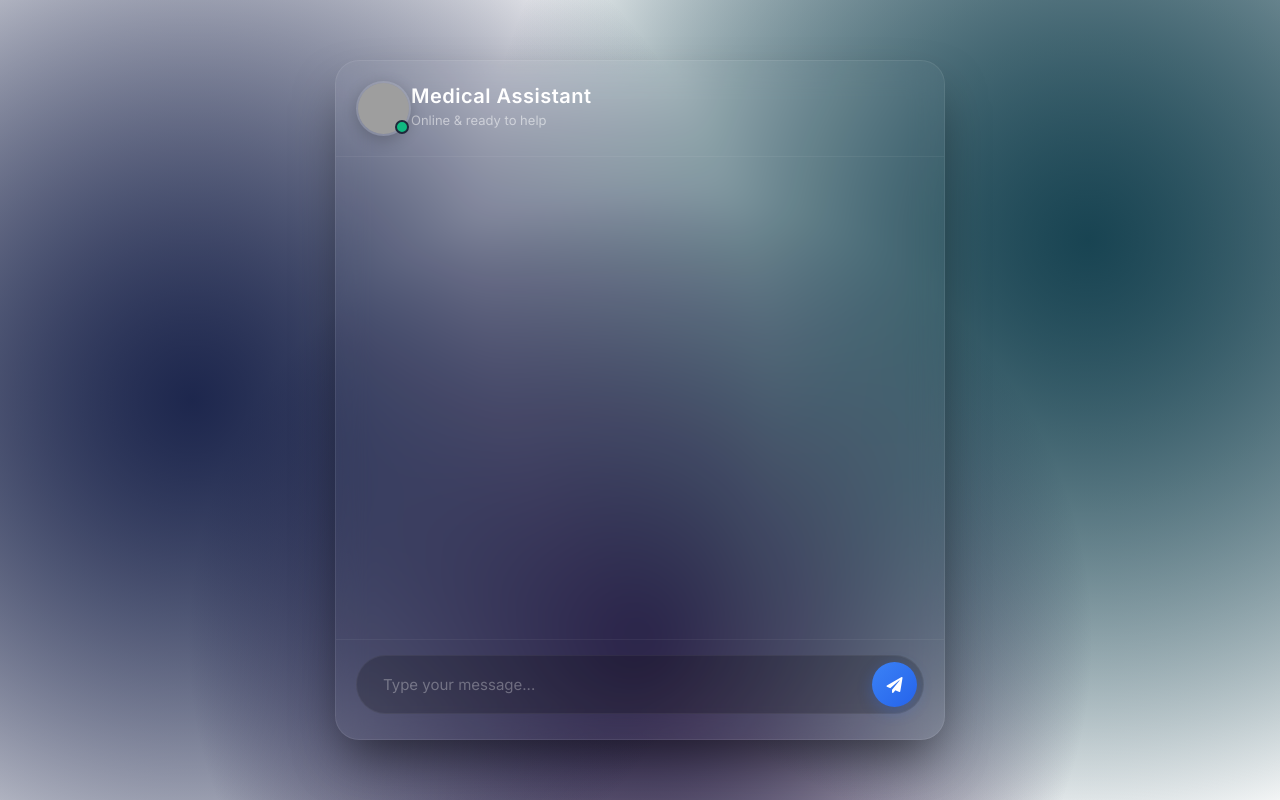
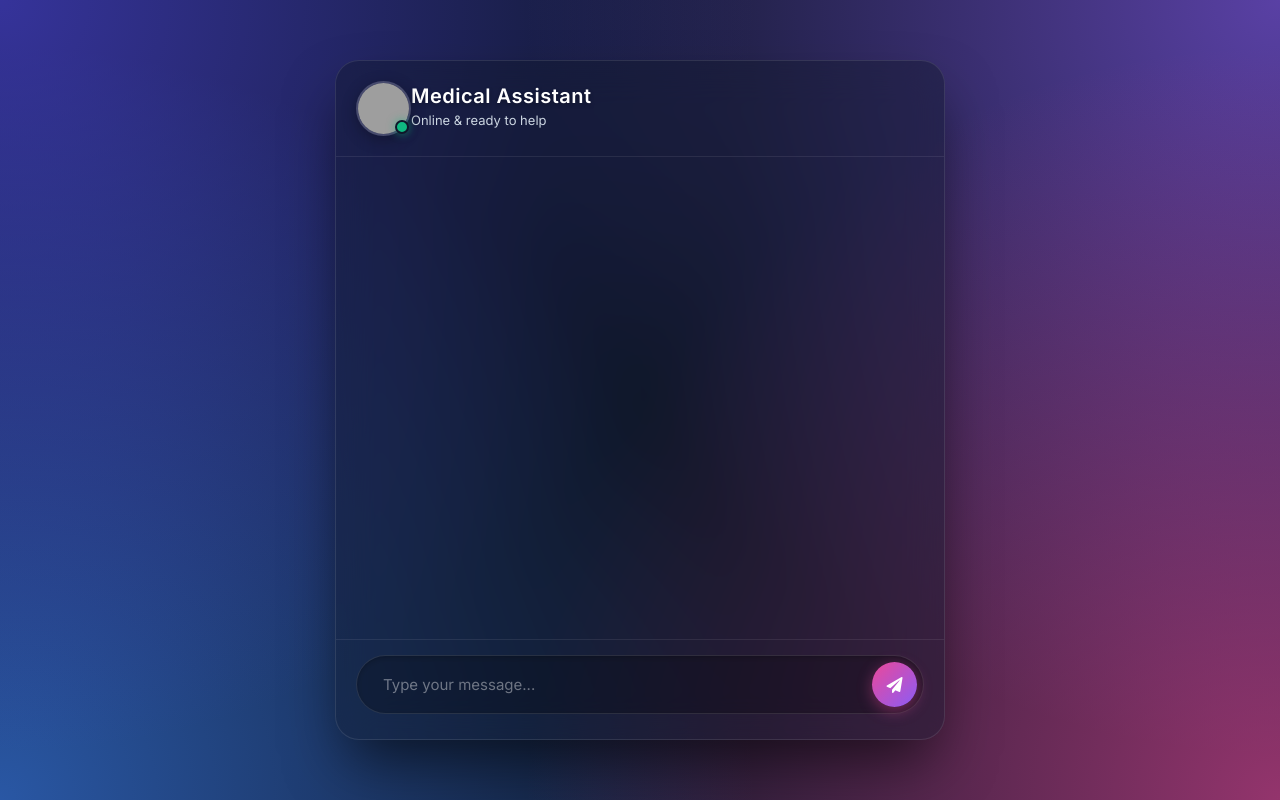
Before and after one commit to thirukkavallurupavankumar123/medical-chat-bot-, a Flask app: page / in a window 1280 px wide. Run offline with Flask 3, Linux system fonts and the light colour scheme; some libraries are stand-ins or nearby versions; grey boxes are pictures that could not be loaded.

Commit message:
update styles for enhanced UI and background effects

```diff
--- a/static/style.css
+++ b/static/style.css
@@ -3,12 +3,14 @@ body, html {
     height: 100%;
     margin: 0;
     font-family: 'Inter', sans-serif;
-    /* Deep, modern mesh gradient background */
-    background: #0d1117;
-    background: radial-gradient(circle at 15% 50%, rgba(20, 30, 70, 0.8), transparent 50%),
-                radial-gradient(circle at 85% 30%, rgba(15, 60, 75, 0.8), transparent 50%),
-                radial-gradient(circle at 50% 80%, rgba(30, 20, 60, 0.8), transparent 50%);
-    color: #e2e8f0;
+    /* Vibrant 'AI Aurora' Background */
+    background-color: #0f172a; /* Deep slate base */
+    background-image:
+        radial-gradient(circle at 0% 0%, rgba(79, 70, 229, 0.6), transparent 50%),
+        radial-gradient(circle at 100% 100%, rgba(236, 72, 153, 0.6), transparent 50%),
+        radial-gradient(circle at 100% 0%, rgba(139, 92, 246, 0.6), transparent 50%),
+        radial-gradient(circle at 0% 100%, rgba(59, 130, 246, 0.6), transparent 50%);
+    color: #f8fafc;
 }
 
 .chat {
@@ -18,13 +20,14 @@ body, html {
 
 /* --- The Glassmorphism Card --- */
 .card {
-    height: 85vh; /* Taller, more responsive app feel */
+    height: 85vh;
     border-radius: 24px !important;
-    background: rgba(255, 255, 255, 0.03) !important;
-    backdrop-filter: blur(16px);
-    -webkit-backdrop-filter: blur(16px);
-    border: 1px solid rgba(255, 255, 255, 0.08);
-    box-shadow: 0 25px 50px -12px rgba(0, 0, 0, 0.5);
+    /* Darker, sleeker glass to contrast the vibrant background */
+    background: rgba(15, 23, 42, 0.4) !important;
+    backdrop-filter: blur(20px);
+    -webkit-backdrop-filter: blur(20px);
+    border: 1px solid rgba(255, 255, 255, 0.1);
+    box-shadow: 0 30px 60px -12px rgba(0, 0, 0, 0.6);
     display: flex;
     flex-direction: column;
 }
@@ -32,7 +35,7 @@ body, html {
 /* --- Header Section --- */
 .card-header {
     border-radius: 24px 24px 0 0 !important;
-    border-bottom: 1px solid rgba(255, 255, 255, 0.05) !important;
+    border-bottom: 1px solid rgba(255, 255, 255, 0.08) !important;
     background: transparent !important;
     padding: 20px;
 }
@@ -41,17 +44,18 @@ body, html {
     font-weight: 600;
     color: #ffffff;
     letter-spacing: 0.5px;
+    text-shadow: 0 2px 4px rgba(0,0,0,0.3);
 }
 .user_info p {
     font-size: 13px;
-    color: rgba(255, 255, 255, 0.5);
+    color: #cbd5e1;
     margin-bottom: 0;
 }
 .user_img {
     height: 55px;
     width: 55px;
-    border: 2px solid rgba(255, 255, 255, 0.1);
-    box-shadow: 0 4px 15px rgba(0, 0, 0, 0.2);
+    border: 2px solid rgba(255, 255, 255, 0.2);
+    box-shadow: 0 4px 15px rgba(0, 0, 0, 0.3);
     object-fit: cover;
 }
 .img_cont {
@@ -63,11 +67,12 @@ body, html {
     position: absolute;
     height: 14px;
     width: 14px;
-    background-color: #10b981; /* High-end emerald green */
+    background-color: #10b981; /* Neon green pops perfectly here */
     border-radius: 50%;
     bottom: 2px;
     right: 2px;
-    border: 2px solid #1e293b;
+    border: 2px solid #0f172a;
+    box-shadow: 0 0 8px rgba(16, 185, 129, 0.6);
 }
 
 /* --- Chat Body & Custom Scrollbar --- */
@@ -156,15 +164,16 @@ body, html {
 /* --- Footer & Input Field --- */
 .card-footer {
     border-radius: 0 0 24px 24px !important;
-    border-top: 1px solid rgba(255, 255, 255, 0.05) !important;
+    border-top: 1px solid rgba(255, 255, 255, 0.08) !important;
     background: transparent !important;
     padding: 15px 20px 25px 20px;
 }
 .input-group {
-    background: rgba(0, 0, 0, 0.2);
+    background: rgba(0, 0, 0, 0.25);
     border-radius: 30px;
     padding: 6px;
-    border: 1px solid rgba(255, 255, 255, 0.05);
+    border: 1px solid rgba(255, 255, 255, 0.1);
+    box-shadow: inset 0 2px 5px rgba(0,0,0,0.2);
 }
 .type_msg {
     background-color: transparent !important;
@@ -179,11 +188,12 @@ body, html {
     outline: 0px !important;
 }
 .type_msg::placeholder {
-    color: rgba(255, 255, 255, 0.3);
+    color: rgba(255, 255, 255, 0.4);
 }
 .send_btn {
     border-radius: 50% !important;
-    background: linear-gradient(135deg, #3b82f6, #2563eb) !important;
+    /* Matches User Message Gradient */
+    background: linear-gradient(135deg, #ec4899, #8b5cf6) !important;
     border: 0 !important;
     color: white !important;
     cursor: pointer;
@@ -192,10 +202,10 @@ body, html {
     display: flex;
     align-items: center;
     justify-content: center;
-    box-shadow: 0 4px 15px rgba(37, 99, 235, 0.3);
+    box-shadow: 0 4px 15px rgba(236, 72, 153, 0.4);
     transition: transform 0.2s ease, box-shadow 0.2s ease;
 }
 .send_btn:hover {
-    transform: scale(1.05);
-    box-shadow: 0 6px 20px rgba(37, 99, 235, 0.4);
+    transform: scale(1.1);
+    box-shadow: 0 6px 20px rgba(236, 72, 153, 0.6);
 }
--- a/templates/chat.html
+++ b/templates/chat.html
@@ -4,6 +4,8 @@
         <meta charset="UTF-8">
         <meta name="viewport" content="width=device-width, initial-scale=1.0">
         <title>High-End Medical Chatbot</title>
+
+
 
         <link href="https://fonts.googleapis.com/css2?family=Inter:wght@300;400;500;600&display=swap" rel="stylesheet">
 
```
Also changed, not shown: other parts of static/style.css (+17 -14 lines).
